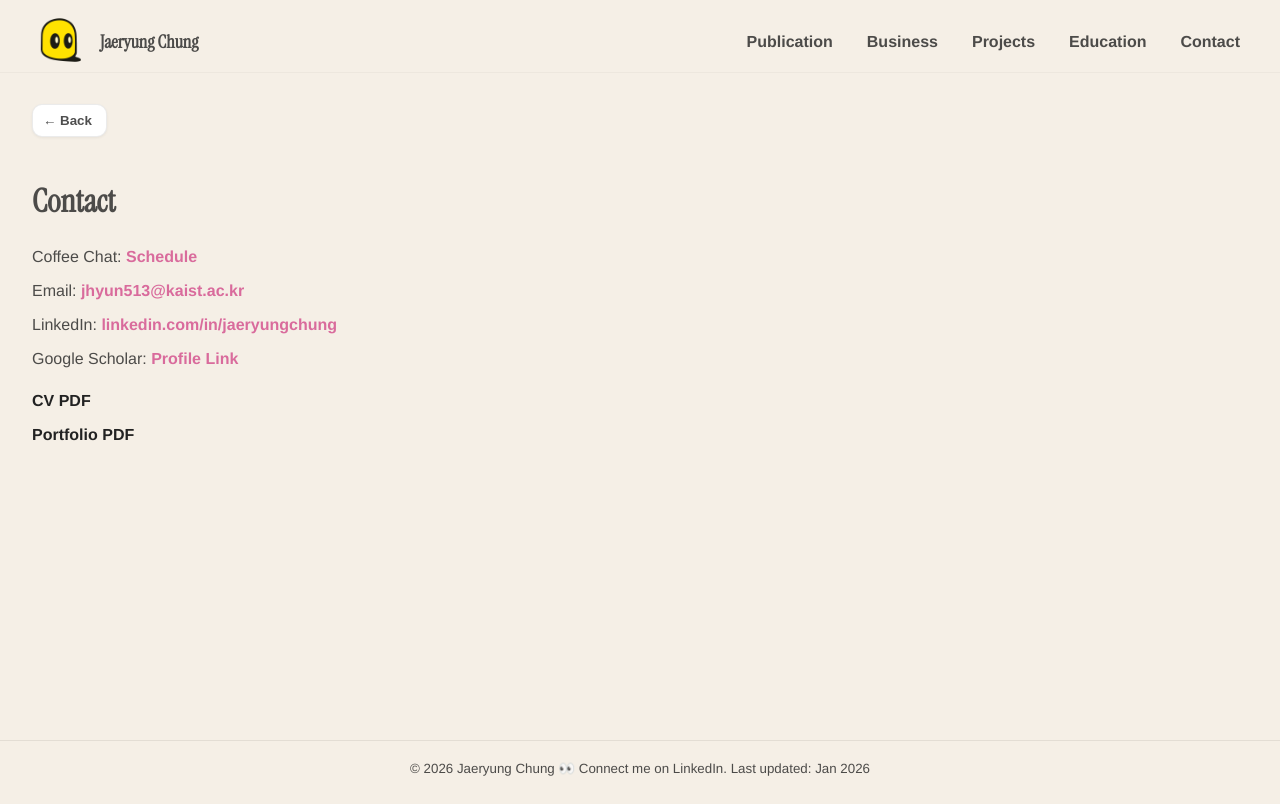
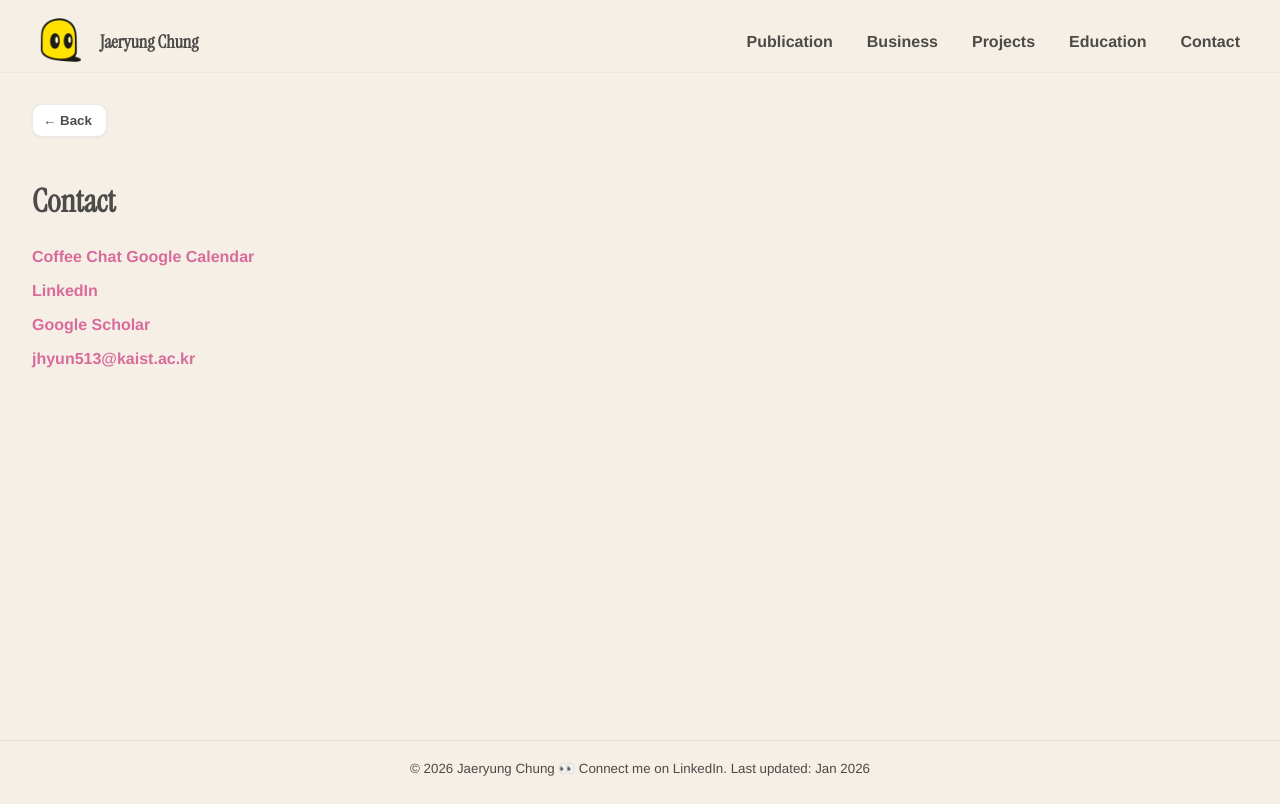
Before and after one commit to jaeryungchung/jaeryungchung.github.io, a React (Vite) app: page /contact in a window 1280 px wide. Built offline with nearby package versions, Linux system fonts and the light colour scheme; a web font is replaced by a local one.

Commit message:
cv position

```diff
--- a/src/shared/About.jsx
+++ b/src/shared/About.jsx
@@ -1,5 +1,7 @@
 import React from 'react'
 import { motion } from 'framer-motion'
+import cv from '../assets/CV_JaeryungChung_20250218.pdf'
+import portfolio from '../assets/JaeryungChung_portfolio_0120_.pdf'
 
 export default function About(){
   return (
@@ -17,6 +19,7 @@ export default function About(){
           I am seeking internship opportunities at global firms in UX research, design, project management, or marketing. With a multidisciplinary background spanning business, interaction design, and content creation, I am ready to contribute diverse perspectives and drive meaningful results.
         </p>
         <p>Feel free to contact me for a <a href="#contact">coffee chat ☕ </a>  for any inquiries.</p>
+        <p style={{marginTop: '1.5rem'}} ><a href={cv} target="_blank" className="document-link">CV PDF</a> • <a href={portfolio} target="_blank" className="document-link">Portfolio PDF</a></p>
       </motion.div>
     </section >
   )
--- a/src/shared/Contact.jsx
+++ b/src/shared/Contact.jsx
@@ -6,14 +6,14 @@ export default function Contact(){
   return (
     <section className="section" id="contact">
       <h2>Contact</h2>
-      <p>Coffee Chat: <a href="https://calendar.app.google/zZtDZt9csPbR6SXp8" target="_blank">Schedule</a></p>
-      <p>Email: <a href="mailto:jhyun513@kaist.ac.kr">jhyun513@kaist.ac.kr</a></p>
-      <p>LinkedIn: <a href="https://www.linkedin.com/in/jaeryungchung" target="_blank">linkedin.com/in/jaeryungchung</a></p>
-      <p>Google Scholar: <a href=" https://scholar.google.com/citations?user=tQlsqHEAAAAJ&hl=ko" target="_blank">Profile Link</a></p>
+      <p><a href="https://calendar.app.google/zZtDZt9csPbR6SXp8" target="_blank">Coffee Chat Google Calendar</a></p>
+      <p><a href="https://www.linkedin.com/in/jaeryungchung" target="_blank">LinkedIn</a></p>
+      <p><a href=" https://scholar.google.com/citations?user=tQlsqHEAAAAJ&hl=ko" target="_blank">Google Scholar</a></p>
+      <p><a href="mailto:jhyun513@kaist.ac.kr">jhyun513@kaist.ac.kr</a></p>
       {/* <p>-</p> */}
       {/* <p style={{marginTop: '1.5rem'}} */}
-      <p style={{marginTop: '1.5rem'}} ><a href={cv} target="_blank" className="document-link">CV PDF</a></p>
-      <p><a href={portfolio} target="_blank" className="document-link">Portfolio PDF</a></p>
+      {/* <p style={{marginTop: '1.5rem'}} ><a href={cv} target="_blank" className="document-link">CV PDF</a></p>
+      <p><a href={portfolio} target="_blank" className="document-link">Portfolio PDF</a></p> */}
       {/* <p>CV: <a href={cvPdf} target="_blank">Download</a></p> */}
     </section>
   )
```
